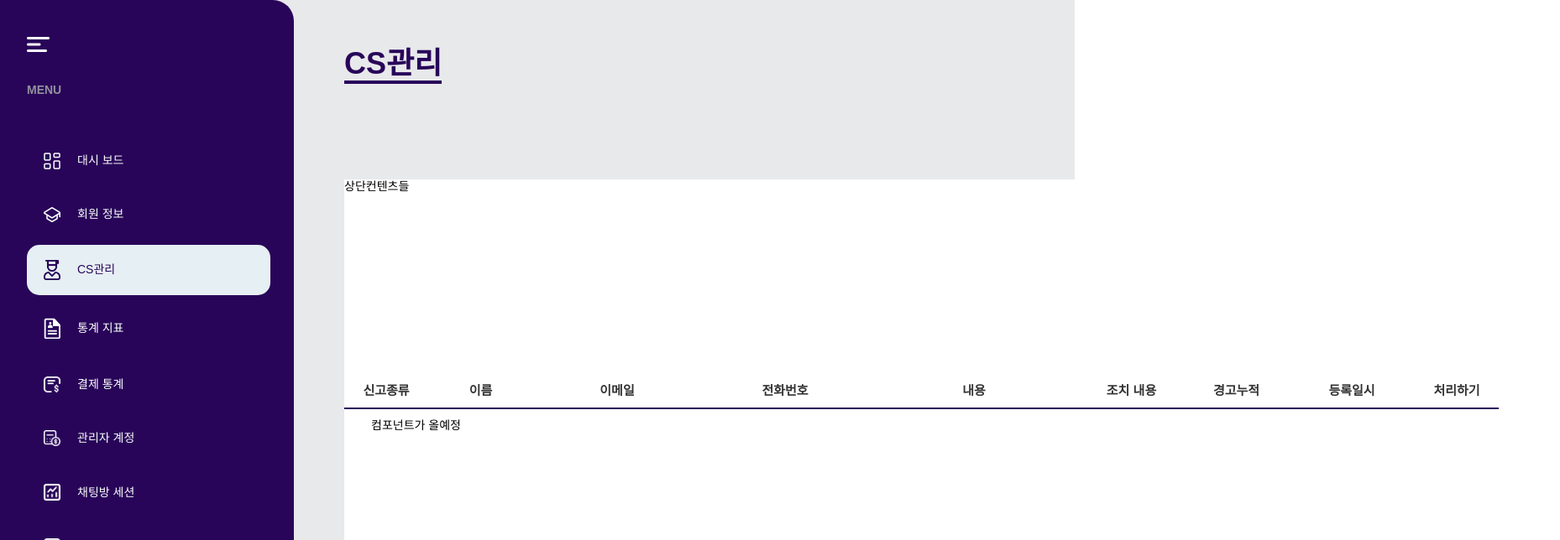
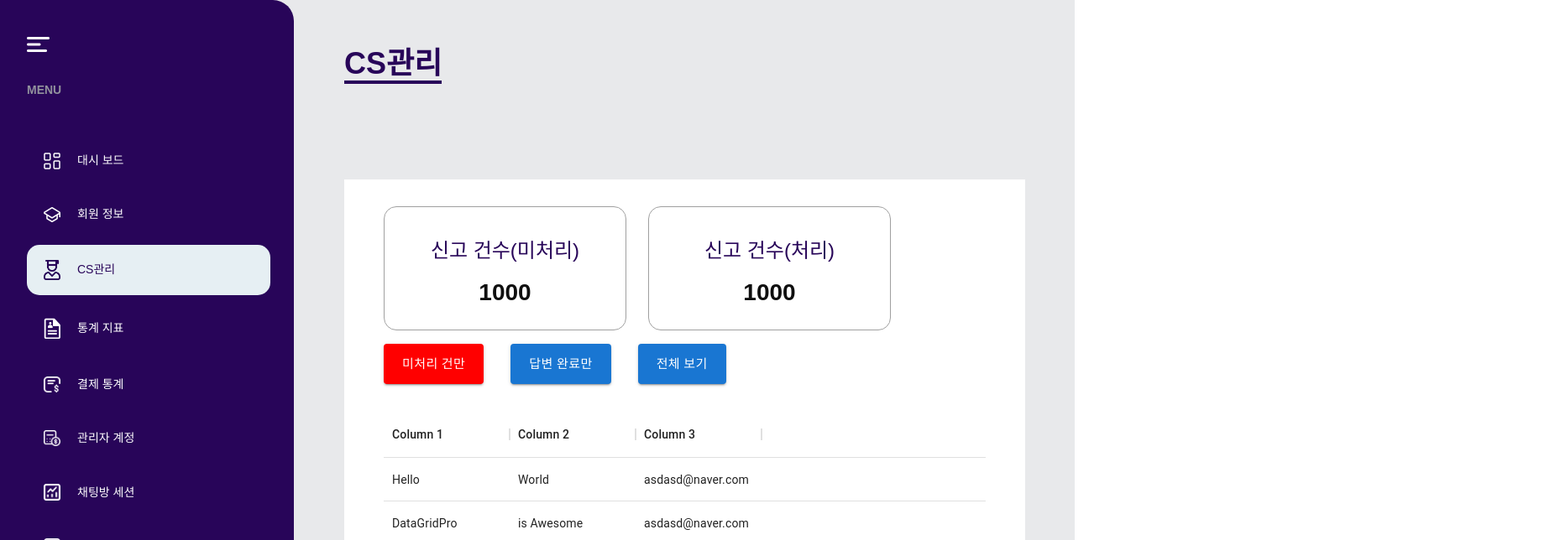
Before and after one commit to seonghojung/polyglp, a React (Create React App) app in the folder src/frontend/: page /cs in a window 1280 px wide. Shown: the top 644 px of the page at 84% size, 1858 px wide, since content can reach past the window. Built offline with nearby package versions, Linux system fonts and the light colour scheme; no server answers; a web font is replaced by a local one.

Commit message:
cs관리 작업중

```diff
--- /dev/null
+++ b/src/frontend/src/pages/cs/components/TableHeader.tsx
@@ -0,0 +1,86 @@
+import Box from "@mui/material/Box";
+import Button from "@mui/material/Button";
+import TextField from "@mui/material/TextField";
+import { Dispatch, SetStateAction, useState } from "react";
+import { FormControl, InputLabel, MenuItem, Select } from "@mui/material";
+import styled from "styled-components";
+
+const CountWrap = styled.div`
+  width: 287px;
+  height: 146px;
+  border-radius: 15px;
+  border: solid 1px #a0a0a0;
+  background-color: #fff;
+
+  &:nth-child(2) {
+    margin-left: 26px;
+  }
+`;
+
+const CountTitle = styled.div`
+  margin-top: 38px;
+  font-size: 24px;
+  font-weight: 500;
+  text-align: center;
+  color: #280559;
+`;
+
+const CountValue = styled.div`
+  margin-top: 18px;
+  font-size: 28px;
+  font-weight: bold;
+  text-align: center;
+  color: #0f0f0f;
+`;
+
+const TableHeader = ({ setNoticeList }: { setNoticeList: Dispatch<SetStateAction<any[]>> }) => {
+  const [category, setCategory] = useState<string | null>(null);
+  const [searchValue, setSearchValue] = useState<string>("");
+
+  return (
+    <Box
+      sx={{
+        py: 4,
+        rowGap: 2,
+        columnGap: 4,
+        display: "flex",
+        flexWrap: "wrap",
+        alignItems: "flex-start",
+      }}
+    >
+      {/* TODO: Submit */}
+      <Box sx={{ rowGap: 2, display: "flex", flexWrap: "wrap", alignItems: "flex-start", justifyContent: "inital" }}>
+        <ReportCount state="pending" count={1000} />
+        <ReportCount state="complete" count={1000} />
+      </Box>
+      <Button sx={{ height: "48px", backgroundColor: "red", "& . MuiButton-root:hover": { backgroundColor: "white" } }} type="button" variant="contained" size="large" onClick={() => {}}>
+        미처리 건만
+      </Button>
+      <Button sx={{ height: "48px" }} type="button" variant="contained" size="large" onClick={() => {}}>
+        답변 완료만
+      </Button>
+      <Button sx={{ height: "48px" }} type="button" variant="contained" size="large" onClick={() => {}}>
+        전체 보기
+      </Button>
+    </Box>
+  );
+};
+
+export default TableHeader;
+
+//components
+
+interface ReportCount {
+  state: "pending" | "complete";
+  count: number;
+}
+
+const ReportCount = ({ state, count }: ReportCount) => {
+  const text = state === "pending" ? "미처리" : "처리";
+  return (
+    <CountWrap>
+      <CountTitle>신고 건수({text})</CountTitle>
+      <CountValue>{count}</CountValue>
+    </CountWrap>
+  );
+};
--- a/src/frontend/src/pages/cs/page.tsx
+++ b/src/frontend/src/pages/cs/page.tsx
@@ -1,5 +1,21 @@
-import styled from 'styled-components';
-import Templete from '../components/Templete';
+import styled from "styled-components";
+import Templete from "../components/Templete";
+import Divider from "@mui/material/Divider";
+import { DataGrid, GridColDef, GridRowsProp } from "@mui/x-data-grid";
+import { useState } from "react";
+import TableHeader from "./components/TableHeader";
+
+const rows: GridRowsProp = [
+  { id: 1, col1: "Hello", col2: "World", col3: "asdasd@naver.com" },
+  { id: 2, col1: "DataGridPro", col2: "is Awesome", col3: "asdasd@naver.com" },
+  { id: 3, col1: "MUI", col2: "is Amazing", col3: "asdasd@naver.com" },
+];
+
+const columns: GridColDef[] = [
+  { field: "col1", headerName: "Column 1", width: 150 },
+  { field: "col2", headerName: "Column 2", width: 150 },
+  { field: "col3", headerName: "Column 3", width: 150 },
+];
 
 export const Container = styled.div`
   padding: 54px 59px 59px 60px;
@@ -11,13 +27,18 @@ export const Header = styled.div`
 
 const Wrap = styled.div`
   /* width: 89.108%; */
+
   margin-top: 102px;
-  height: calc(100vh - 273px);
+  /* height: calc(100vh - 273px); */
   background-color: #fff;
 `;
 
+const Inner = styled.div`
+  padding: 0 47px;
+`;
+
 const TopContent = styled.div`
-  height: 232px;
+  /* height: 232px; */
 `;
 
 const BodyContent = styled.div`
@@ -95,40 +116,51 @@ const Pagination = styled.div`
 export default function CsPage() {
   // 아트보드 : 2. CS 관리
   // WBS : CS 관리
-
+  const [paginationModel, setPaginationModel] = useState({ page: 0, pageSize: 10 });
   return (
     <Templete title="CS관리">
       <Wrap>
-        <TopContent>
-          <div>상단컨텐츠들</div>
-        </TopContent>
-        <BodyContent>
-          <Table>
-            <Thead>
-              <tr>
-                <BorderWrap>
-                  <TitleWrap>
-                    <Title1>신고종류</Title1>
-                    <Title2>이름</Title2>
-                    <Title3>이메일</Title3>
-                    <Title4>전화번호</Title4>
-                    <Title5>내용</Title5>
-                    <Title6>조치 내용</Title6>
-                    <Title7>경고누적</Title7>
-                    <Title8>등록일시</Title8>
-                    <Title9>처리하기</Title9>
-                  </TitleWrap>
-                </BorderWrap>
-              </tr>
-            </Thead>
-            <Tdata>
-              <Test>컴포넌트가 올예정</Test>
-              <Test>컴포넌트가 올예정</Test>
-              <Test>컴포넌트가 올예정</Test>
-            </Tdata>
-          </Table>
-        </BodyContent>
-        <Pagination>{'<< 1 / 2 / 3 >>'}</Pagination>
+        <Inner>
+          <TopContent>
+            <TableHeader setNoticeList={() => {}} />
+          </TopContent>
+          <BodyContent>
+            <div style={{ height: 300, width: "100%" }}>
+              <DataGrid
+                sx={{
+                  "& .MuiDataGrid-cell:focus-within, &.MuiDataGrid-cell:focus": {
+                    outline: "none",
+                  },
+                  "& .MuiDataGrid-columnHeader:focus-within, &.MuiDataGrid-columnHeader:focus": {
+                    outline: "none",
+                  },
+                  "&.MuiDataGrid-root": {
+                    border: "none",
+                  },
+                  "& .MuiDataGrid-sortIcon": {
+                    display: "none",
+                  },
+                  "& .MuiDataGrid-menuIconButton": {
+                    display: "none",
+                  },
+                  "& .MuiDataGrid-row.Mui-hovered": {
+                    backgroundColor: "transparent",
+                  },
+                  "& .MuiDataGrid-row:hover": {
+                    backgroundColor: "transparent",
+                  },
+                }}
+                autoHeight
+                rows={rows}
+                columns={columns}
+                disableRowSelectionOnClick
+                pageSizeOptions={[10, 25, 50]}
+                paginationModel={paginationModel}
+                onPaginationModelChange={setPaginationModel}
+              />
+            </div>
+          </BodyContent>
+        </Inner>
       </Wrap>
     </Templete>
   );
```
